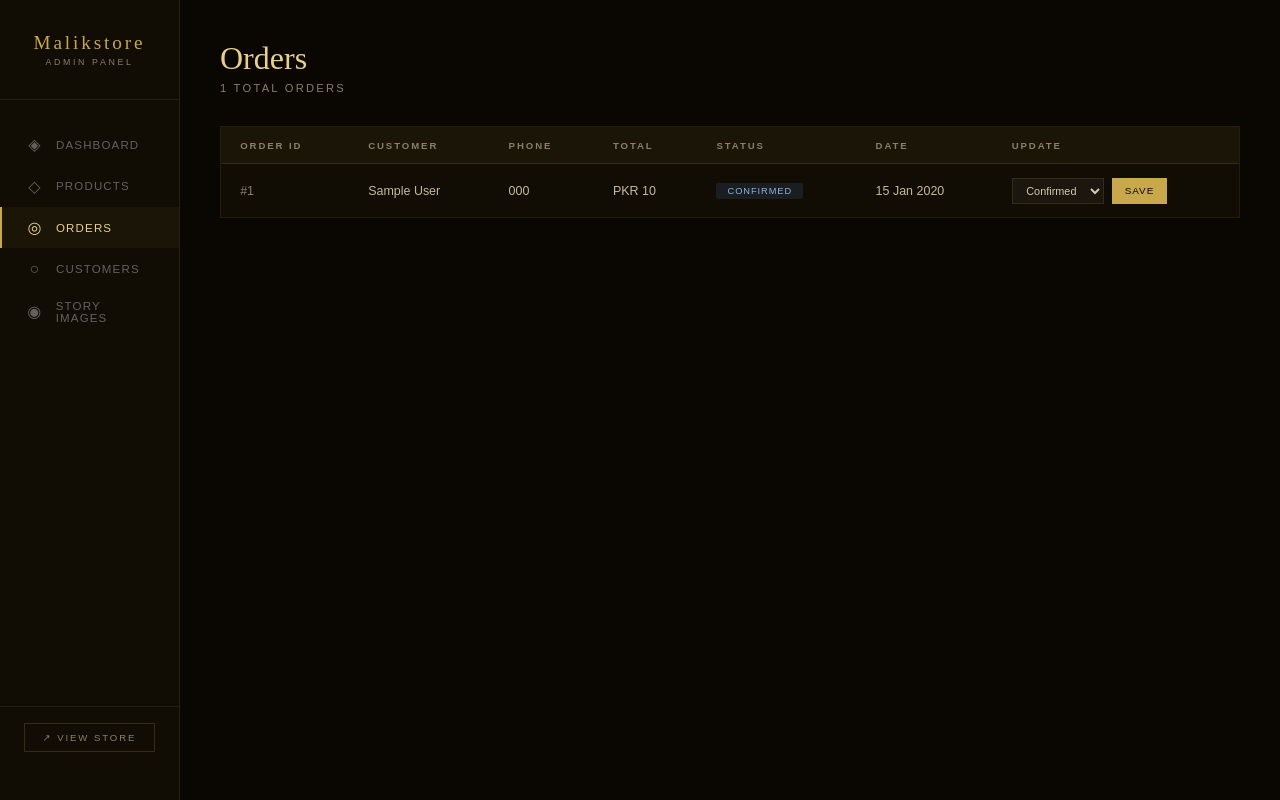
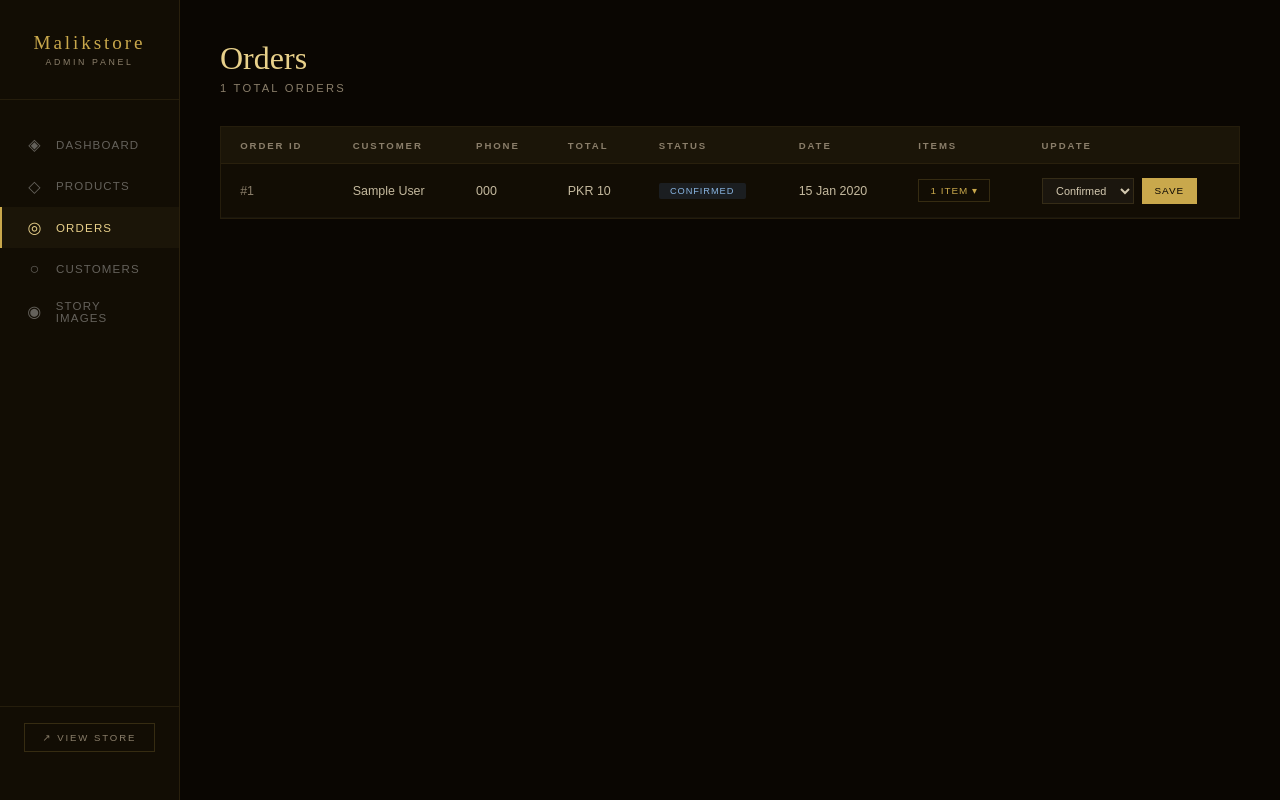
Before and after one commit to Malik-Mannan/AuonJewels, a Flask app: template templates/admin/orders.html in a window 1280 px wide. Run offline with Flask 3, Linux system fonts and the light colour scheme; the template is opened without the code that fills it: most values are stand-ins (such as "Sample title", 1, 10 or a date in 2020); grey boxes marked "Sample" are stand-in pictures.

Commit message:
add order items in admin panel

```diff
--- a/app.py
+++ b/app.py
@@ -648,7 +648,6 @@
     db.close()
     flash("Product deleted!")
     return redirect(url_for('admin_products'))
-
 @app.route("/admin/orders")
 @login_required
 def admin_orders():
@@ -660,9 +659,19 @@
         ORDER BY o.Ordered_at DESC
     """)
     orders = cursor.fetchall()
+
+    # Fetch items for each order
+    for order in orders:
+        cursor.execute("""
+            SELECT oi.quantity, oi.price, p.Name, p.image, p.category
+            FROM order_items oi
+            JOIN Products p ON oi.product_id = p.ID
+            WHERE oi.order_id = %s
+        """, (order['ID'],))
+        order['products'] = cursor.fetchall()
+
     db.close()
     return render_template("admin/orders.html", orders=orders)
-
 @app.route("/admin/orders/status/<int:id>", methods=["POST"])
 @login_required
 def update_order_status(id):
--- a/templates/admin/orders.html
+++ b/templates/admin/orders.html
@@ -59,6 +59,66 @@
   </div>
 </aside>
 
+<style>
+  /* ── ITEMS ROW (hidden by default) ── */
+  .items-row { display: none; background: rgba(201,168,76,.03); }
+  .items-row.open { display: table-row; }
+  .items-row td { padding: 0 !important; border-top: none !important; }
+
+  .items-inner {
+    padding: 1rem 1.5rem 1.2rem 3rem;
+    border-top: 1px solid rgba(201,168,76,.08);
+  }
+  .items-inner-title {
+    font-size: .6rem;
+    letter-spacing: .2em;
+    text-transform: uppercase;
+    color: var(--muted);
+    margin-bottom: .75rem;
+  }
+  .item-line {
+    display: flex;
+    align-items: center;
+    gap: 1rem;
+    padding: .5rem 0;
+    border-bottom: 1px solid rgba(255,255,255,.04);
+  }
+  .item-line:last-child { border-bottom: none; }
+  .item-thumb {
+    width: 40px; height: 40px;
+    object-fit: cover;
+    background: rgba(201,168,76,.08);
+    border: 1px solid rgba(201,168,76,.1);
+    flex-shrink: 0;
+  }
+  .item-thumb-ph {
+    width: 40px; height: 40px;
+    background: rgba(201,168,76,.06);
+    border: 1px solid rgba(201,168,76,.1);
+    display: flex; align-items: center; justify-content: center;
+    font-size: 1rem; opacity: .4; flex-shrink: 0;
+  }
+  .item-name  { font-size: .8rem; color: #e8ddc8; flex: 1; }
+  .item-cat   { font-size: .62rem; color: var(--muted); }
+  .item-qty   { font-size: .72rem; color: var(--muted); white-space: nowrap; }
+  .item-price { font-size: .8rem;  color: var(--gold);  white-space: nowrap; }
+
+  /* Toggle button */
+  .btn-toggle {
+    background: none;
+    border: 1px solid rgba(201,168,76,.2);
+    color: var(--gold);
+    font-size: .62rem;
+    letter-spacing: .1em;
+    text-transform: uppercase;
+    padding: .3rem .7rem;
+    cursor: pointer;
+    transition: all .2s;
+    white-space: nowrap;
+  }
+  .btn-toggle:hover { background: rgba(201,168,76,.08); }
+</style>
+
 <main class="main">
   <div class="page-title">Orders</div>
   <div class="page-sub">{{ orders|length }} total orders</div>
@@ -73,11 +133,14 @@
           <th>Total</th>
           <th>Status</th>
           <th>Date</th>
+          <th>Items</th>
           <th>Update</th>
         </tr>
       </thead>
       <tbody>
         {% for o in orders %}
+
+        <!-- ── Main order row ── -->
         <tr>
           <td style="color:var(--muted)">#{{ o.ID }}</td>
           <td>{{ o.Full_Name }}</td>
@@ -85,6 +148,12 @@
           <td>PKR {{ "%.0f"|format(o.Total) }}</td>
           <td><span class="badge badge-{{ o.Status }}">{{ o.Status }}</span></td>
           <td>{{ o.Ordered_at.strftime('%d %b %Y') }}</td>
+          <td>
+            <!-- Toggle button to show/hide items -->
+            <button class="btn-toggle" onclick="toggleItems({{ o.ID }}, this)">
+              {{ o.products|length }} item{{ 's' if o.products|length != 1 else '' }} ▾
+            </button>
+          </td>
           <td>
             <form method="POST" action="/admin/orders/status/{{ o.ID }}" style="display:flex;gap:.5rem;">
               <select name="status" class="status-sel">
@@ -98,12 +167,48 @@
             </form>
           </td>
         </tr>
+
+        <!-- ── Expandable items row ── -->
+        <tr class="items-row" id="items-{{ o.ID }}">
+          <td colspan="8">
+            <div class="items-inner">
+              <div class="items-inner-title">Order Items — #{{ o.ID }}</div>
+              {% for item in o.products %}
+              <div class="item-line">
+                {% if item.image %}
+                  <img src="/static/images/{{ item.image }}" alt="{{ item.Name }}" class="item-thumb"
+                       onerror="this.style.display='none';this.nextSibling.style.display='flex';">
+                  <div class="item-thumb-ph" style="display:none;">◇</div>
+                {% else %}
+                  <div class="item-thumb-ph">◇</div>
+                {% endif %}
+                <div style="flex:1;">
+                  <div class="item-name">{{ item.Name }}</div>
+                  <div class="item-cat">{{ item.category }}</div>
+                </div>
+                <div class="item-qty">Qty: {{ item.quantity }}</div>
+                <div class="item-price">PKR {{ "%.0f"|format(item.price * item.quantity) }}</div>
+              </div>
+              {% endfor %}
+            </div>
+          </td>
+        </tr>
+
         {% else %}
-        <tr><td colspan="7" style="text-align:center;color:var(--muted);padding:2rem;">No orders yet</td></tr>
+        <tr><td colspan="8" style="text-align:center;color:var(--muted);padding:2rem;">No orders yet</td></tr>
         {% endfor %}
       </tbody>
     </table>
   </div>
 </main>
+
+<script>
+  function toggleItems(orderId, btn) {
+    const row = document.getElementById('items-' + orderId);
+    const isOpen = row.classList.toggle('open');
+    btn.textContent = btn.textContent.replace(isOpen ? '▾' : '▴', isOpen ? '▴' : '▾');
+  }
+</script>
+
 </body>
 </html>
```
